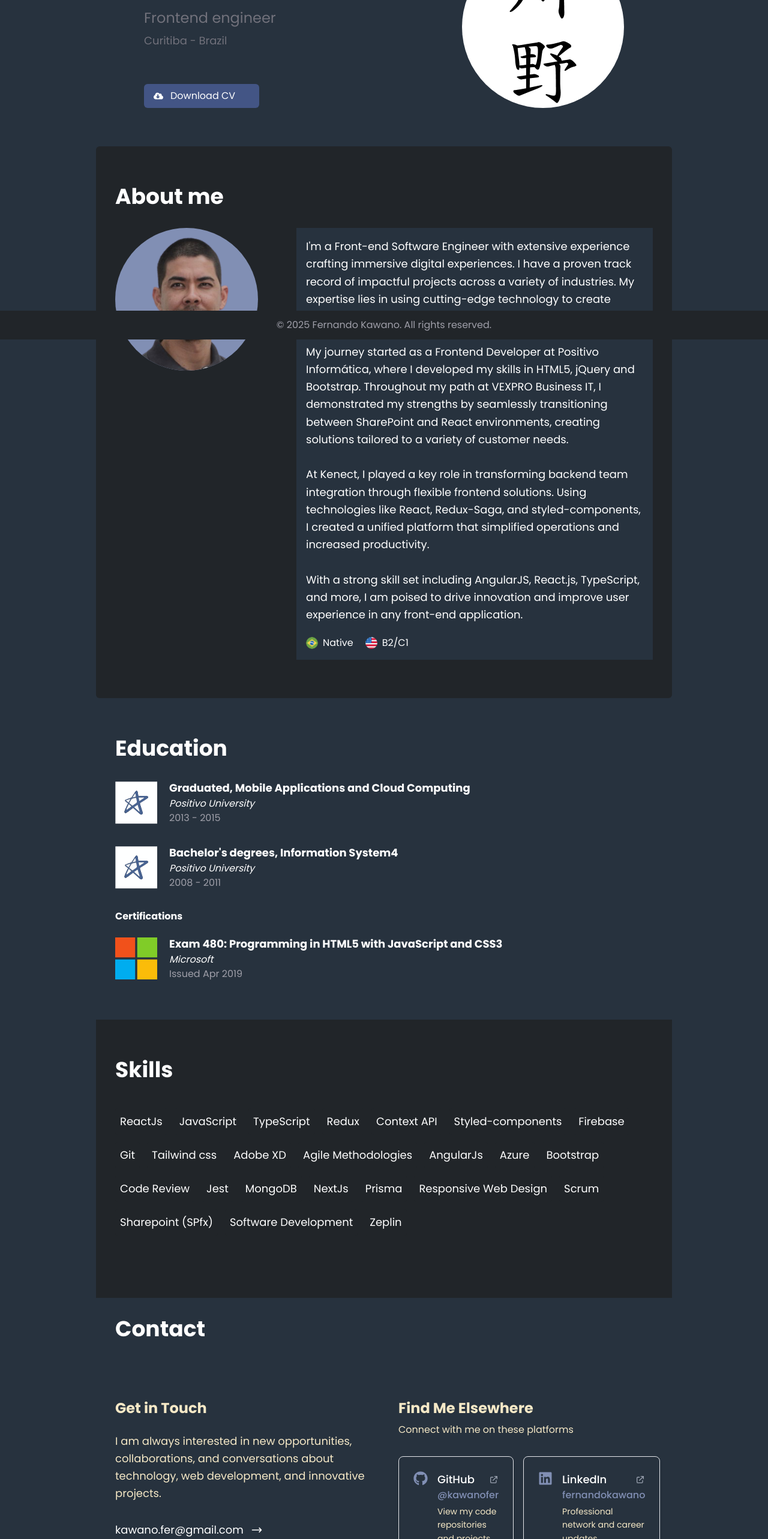
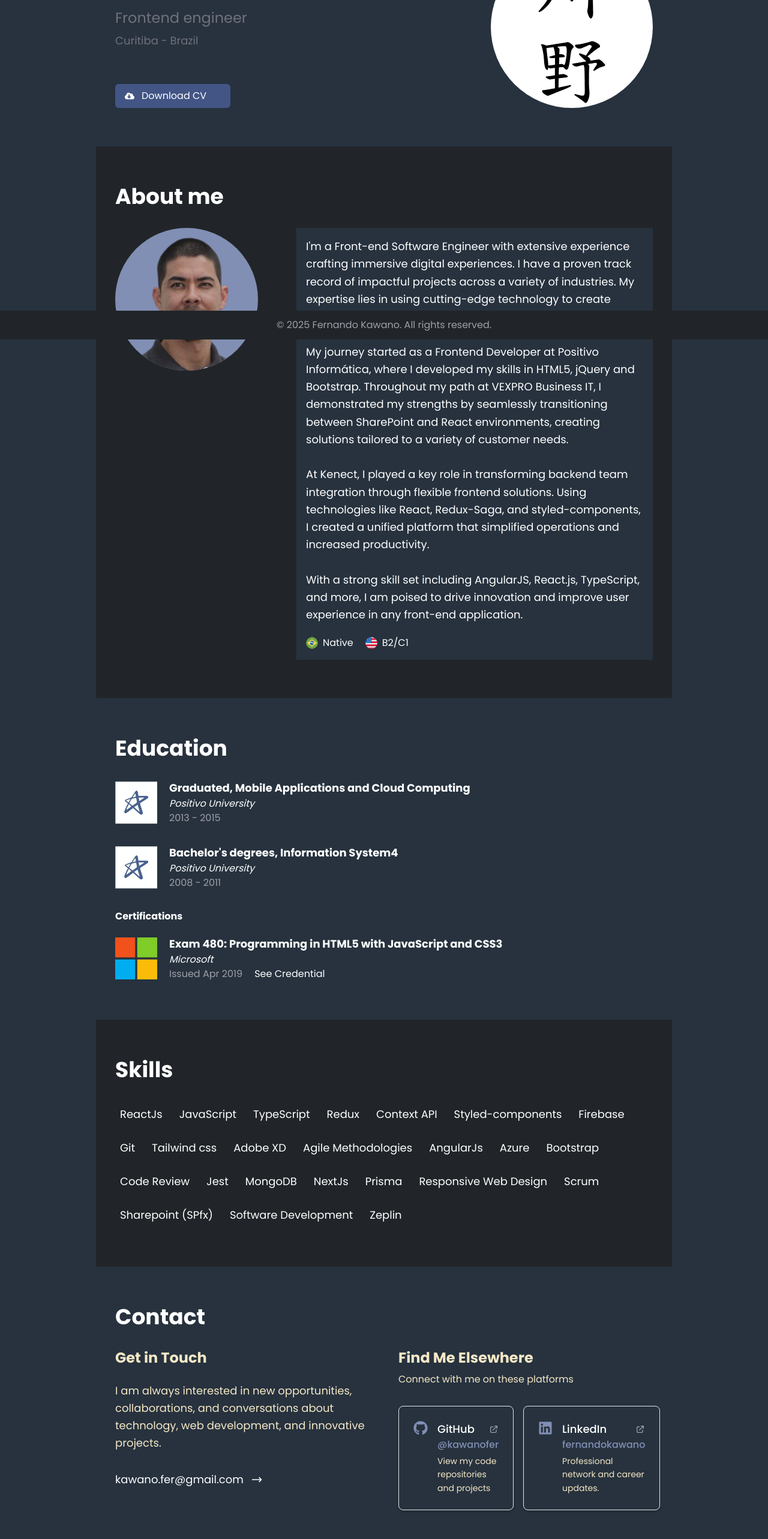
Before and after one commit to kawanofer/fernando-kawano, a Next.js app: page / in a window 1280 px wide. Shown: the part 234-2800 px from the top of the page at 60% size. Built offline with nearby package versions, Linux system fonts and the light colour scheme; what @mui/material-nextjs would draw is missing.

Commit message:
refactor: standardize section components with new Section wrapper

```diff
--- a/src/app/Projects/page.tsx
+++ b/src/app/Projects/page.tsx
@@ -16,6 +16,7 @@ import {
 import Layout from '@/components/Layout';
 import Carousel from '@/components/Layout/Carousel';
 import { Title } from '@/components/UI';
+import { Section } from '@/components/UI/Section';
 
 import { useTranslation } from '@/libs/translations';
 
@@ -111,14 +112,12 @@ export default function ProjectsPage() {
 
   return (
     <Layout>
-      <div className="px-2 py-8 sm:px-4 lg:px-6">
+      <Section>
         <div className="mx-auto max-w-6xl">
           {/* Header */}
-          <div className="mb-8 text-center">
+          <div className="mb-8">
             <Title title={t('projects.title')} />
-            <p className="mx-auto max-w-3xl text-lg leading-relaxed text-zinc-500">
-              {t('projects.subtitle')}
-            </p>
+            <p className="text-lg text-zinc-500">{t('projects.subtitle')}</p>
           </div>
 
           {/* Projects List */}
@@ -300,7 +299,7 @@ export default function ProjectsPage() {
             ))}
           </div>
         </div>
-      </div>
+      </Section>
     </Layout>
   );
 }
--- a/src/components/Sections/AboutMe/index.tsx
+++ b/src/components/Sections/AboutMe/index.tsx
@@ -1,4 +1,3 @@
-'use client';
 'use client';
 
 import React from 'react';
@@ -7,6 +6,7 @@ import Image from 'next/image';
 
 import { Tooltip } from '@mui/material';
 
+import { Section } from '@/components/UI/Section';
 import SectionTitle from '@/components/UI/SectionTitle';
 
 import { useTranslation } from '@/libs/translations';
@@ -15,10 +15,7 @@ export default function AboutMe() {
   const { t } = useTranslation();
 
   return (
-    <section
-      id="aboutme"
-      className="bg-background-2 rounded-md p-8 pt-16 pb-16"
-    >
+    <Section id="aboutme" className="bg-background-2">
       <SectionTitle title={t('about.title')} />
 
       <div className="m-auto flex flex-col items-center justify-center md:flex-row md:items-start md:justify-between">
@@ -76,6 +73,6 @@ export default function AboutMe() {
           </div>
         </div>
       </div>
-    </section>
+    </Section>
   );
 }
--- a/src/components/Sections/Contact/index.tsx
+++ b/src/components/Sections/Contact/index.tsx
@@ -7,6 +7,7 @@ import Link from 'next/link';
 import { FaGithub, FaLinkedin } from 'react-icons/fa';
 import { HiOutlineExternalLink } from 'react-icons/hi';
 
+import { Section } from '@/components/UI/Section';
 import SectionTitle from '@/components/UI/SectionTitle';
 
 import { useTranslation } from '@/libs/translations';
@@ -32,10 +33,10 @@ export default function Contact() {
   ];
 
   return (
-    <section id="contact" className="rounded-md p-4 pt-16 pb-16 sm:p-8">
+    <Section id="contact">
       <SectionTitle title={t('contact.title')} />
 
-      <div className="mt-8 grid gap-8 sm:mt-16 lg:grid-cols-2 lg:gap-12">
+      <div className="grid gap-8 lg:grid-cols-2 lg:gap-12">
         {/* Contact Information */}
         <div className="space-y-6 sm:space-y-8">
           <div className="space-y-4 sm:space-y-6">
@@ -121,6 +122,6 @@ export default function Contact() {
           </div>
         </div>
       </div>
-    </section>
+    </Section>
   );
 }
--- a/src/components/Sections/Education/index.tsx
+++ b/src/components/Sections/Education/index.tsx
@@ -3,7 +3,9 @@
 import React from 'react';
 
 import Image from 'next/image';
+import Link from 'next/link';
 
+import { Section } from '@/components/UI/Section';
 import SectionTitle from '@/components/UI/SectionTitle';
 
 import { useTranslation } from '@/libs/translations';
@@ -29,7 +31,7 @@ export default function Education() {
     },
   ];
   return (
-    <section id="education" className="rounded-md p-8 pt-16 pb-16">
+    <Section id="education">
       <SectionTitle title={t('education.title')} />
 
       {graduations.map((grad, index) => (
@@ -58,10 +60,17 @@ export default function Education() {
             Exam 480: Programming in HTML5 with JavaScript and CSS3
           </div>
           <div className="italic">Microsoft</div>
-          <div className="text-zinc-400">Issued Apr 2019</div>
+          <div className="flex gap-5">
+            <div className="text-zinc-400">Issued Apr 2019</div>
+            <Link
+              href="https://www.credly.com/badges/f7f895da-db5b-4aea-92e7-787fe082a0fd/linked_in_profile"
+              target="_blank"
+            >
+              See Credential
+            </Link>
+          </div>
         </div>
-        {/* <Link href='https://www.credly.com/badges/f7f895da-db5b-4aea-92e7-787fe082a0fd/linked_in_profile'>Show Credential</Link> */}
       </div>
-    </section>
+    </Section>
   );
 }
--- a/src/components/Sections/Hero/index.tsx
+++ b/src/components/Sections/Hero/index.tsx
@@ -7,6 +7,7 @@ import Image from 'next/image';
 import { FaCloudDownloadAlt } from 'react-icons/fa';
 
 import Button from '@/components/UI/Button';
+import { Section } from '@/components/UI/Section';
 
 import { useTranslation } from '@/libs/translations';
 
@@ -31,22 +32,23 @@ export default function Hero() {
   };
 
   return (
-    <section className="flex justify-between p-8 pt-16 pb-16 lg:px-20">
-      <div className="flex flex-col justify-between">
-        <div className="mb-8">
-          <div className="text-bold color-text text-5xl">
+    <Section className="flex justify-between">
+      <div className="flex w-full flex-col justify-between lg:w-auto">
+        <div className="mb-8 text-center lg:text-left">
+          <div className="text-bold color-text text-4xl sm:text-5xl">
             {t('hero.greeting')}
             <br />
             Fernando <strong>Kawano</strong>
           </div>
-          <p className="pt-2 text-2xl font-thin text-zinc-500">
+          <p className="pt-2 text-xl font-thin text-zinc-500 sm:text-2xl">
             {t('hero.title')}
           </p>
-          <p className="flex pt-2 text-lg font-thin text-zinc-500">
+          <p className="flex justify-center pt-2 text-base font-thin text-zinc-500 sm:text-lg lg:justify-start">
             {t('hero.location')}
           </p>
         </div>
 
+        <div className="flex justify-center lg:justify-start">
           <Button
             icon={FaCloudDownloadAlt}
             onClick={handleOpenCV}
@@ -54,6 +56,7 @@ export default function Hero() {
           >
             {t('hero.downloadCV')}
           </Button>
+        </div>
       </div>
       <div className="hidden lg:block">
         <Image
@@ -67,6 +70,6 @@ export default function Hero() {
           style={{ width: '100%', height: 'auto' }}
         />
       </div>
-    </section>
+    </Section>
   );
 }
--- a/src/components/Sections/Skills/index.tsx
+++ b/src/components/Sections/Skills/index.tsx
@@ -2,6 +2,7 @@
 
 import React from 'react';
 
+import { Section } from '@/components/UI/Section';
 import SectionTitle from '@/components/UI/SectionTitle';
 
 import { useTranslation } from '@/libs/translations';
@@ -39,11 +40,11 @@ export default function Skills() {
   const { t } = useTranslation();
 
   return (
-    <section id="skills" className="bg-background-2 p-8 pt-16 pb-16">
+    <Section id="skills" className="bg-background-2">
       <SectionTitle title={t('skills.title')} />
 
       <div className="container">
-        <div className="mt-3 mb-10 flex flex-wrap gap-3">
+        <div className="flex flex-wrap gap-3">
           {mainSkills.map(skill => {
             return (
               <div
@@ -56,6 +57,6 @@ export default function Skills() {
           })}
         </div>
       </div>
-    </section>
+    </Section>
   );
 }
--- a/src/components/UI/Section/index.tsx
+++ b/src/components/UI/Section/index.tsx
@@ -12,7 +12,7 @@ export function Section({
   className?: string;
 }) {
   return (
-    <section className={cn('px-4 py-24 sm:py-32', className)} {...props}>
+    <section className={cn('p-8 pt-16 pb-16', className)} {...props}>
       {children}
     </section>
   );
```
Lines whose indentation alone changed are shown as unchanged.
